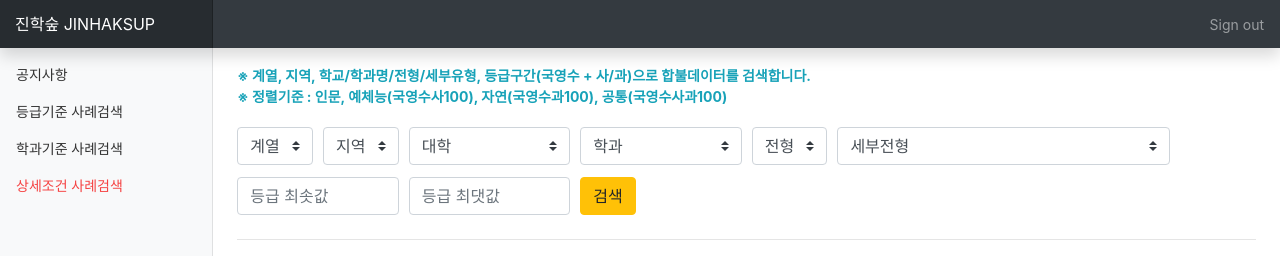
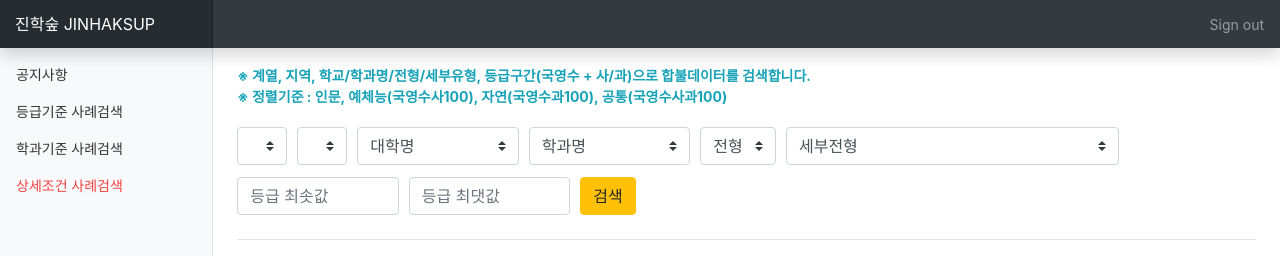
Before and after one commit to KYOUNGSOO-LEE/jhsup, a Django app: page /analysis/3 in a window 1280 px wide. Shown: the top 256 px of the page. Run offline with Django 3.2, Linux system fonts and the light colour scheme; data that the repository does not hold is empty; some libraries are stand-ins or nearby versions.

Commit message:
19101001

```diff
--- a/analysis/templates/analysis/advanced_search.html
+++ b/analysis/templates/analysis/advanced_search.html
@@ -1,5 +1,5 @@
 {% extends "base.html" %}
-{% block title %} 진학숲 - 전형기준 사례검색 {% endblock %}
+{% block title %} 진학숲 - 상세조건 사례검색 {% endblock %}
 {% block content %}
 
 <p class="font-weight-bold text-info">
@@ -7,19 +7,18 @@
     &#8251 정렬기준 : 인문, 예체능(국영수사100), 자연(국영수과100), 공통(국영수사과100)<br>
 </p>
 
-<form method="get" action="search3">
+<form method="get" id="advanced_form", data-univ-name-url="{% url 'ajax_load_univ_name' %}" action="search3">
+
   <div class="form-row align-items-center">
-    <div class="col-md-1 my-1">
+    <div class="col-md-1.5 my-1">
       <select class="custom-select mr-sm-2" id="major_group" name="major_group">
-        <option value=""> 계열 </option>
         {% for item in major_group_item %}
           <option value="{{item.pk}}" {% if item.pk == current_major_group %} selected {% endif %}>{{item.major_group}}</option>
         {% endfor %}
       </select>
     </div>
-    <div class="col-md-1 my-1">
+    <div class="col-md-1.5 my-1">
       <select class="custom-select mr-sm-2" id="univ_region" name="univ_region">
-        <option value=""> 지역 </option>
         {% for item in univ_region_item %}
           <option value="{{item.pk}}" {% if item.pk == current_univ_region %} selected {% endif %}>{{item.univ_region}}</option>
         {% endfor %}
@@ -27,7 +26,7 @@
     </div>
     <div class="col-md-2 my-1">
       <select class="custom-select mr-sm-2" id="univ_name" name="univ_name">
-          <option value=""> 대학 </option>
+          <option value=""> 대학명 </option>
         {% for item in univ_name_item %}
           <option value="{{item.pk}}" {% if item.pk == current_univ_name %} selected {% endif %}>{{item.univ_name}}</option>
         {% endfor %}
@@ -35,7 +34,7 @@
     </div>
     <div class="col-md-2 my-1">
       <select class="custom-select mr-sm-2" id="univ_major" name="univ_major">
-        <option value=""> 학과 </option>
+        <option value=""> 학과명 </option>
         {% for item in univ_major_item %}
           <option value="{{item.pk}}" {% if item.pk == current_univ_major %} selected {% endif %}>{{item.univ_major}}</option>
         {% endfor %}
@@ -73,20 +72,26 @@
       <button type="submit" class="btn btn-warning">검색</button>
     </div>
   </div>
+
 </form>
+
 <script>
-  $("#univ_region").change(function(){
+$(document).ready(function(){
+  $("#univ_region").change(function () {
+    var url = $("#advanced_form").attr("data-univ-name-url");
     var univ_region = $(this).val();
+
     $.ajax({
-      url: "ajax/load_univ_name",
+      url: url,
       data: {
         'univ_region': univ_region
       },
       success: function (data) {
-        console.log(data);
+        $("#univ_name").html(data);
       }
     });
   });
+});
 </script>
 
 <hr/>
--- a/analysis/views.py
+++ b/analysis/views.py
@@ -2,17 +2,7 @@ import csv, io
 from django.shortcuts import render
 from django.contrib import messages
 from django.contrib.auth.decorators import permission_required
-from django.db.models import Q
-from .models import Student
-from .models import UnivGroup
-from .models import UnivRegion
-from .models import MajorGroup
-from .models import UnivName
-from .models import UnivMajor
-from .models import Admission1
-from .models import Admission2
-from .models import Admission3
-from .models import Personnel
+from .models import *
 
 
 def analysis1(request):
@@ -251,6 +241,7 @@ def load_univ_name(request):
     template = "analysis/advanced_search.html"
     univ_region = request.GET.get('univ_region')
     univ_name_qs = UnivName.objects.filter(univ_region=univ_region).order_by('univ_name')
+    print(univ_name_qs)
     return render(request, template, {'univ_name_item': univ_name_qs})
 
 
```
Also changed, not shown: analysis/forms.py (added, +12 -0 lines).
